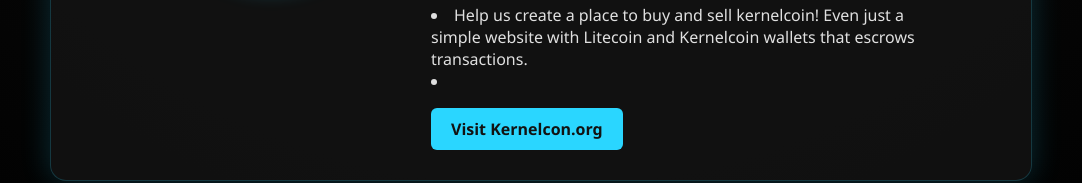
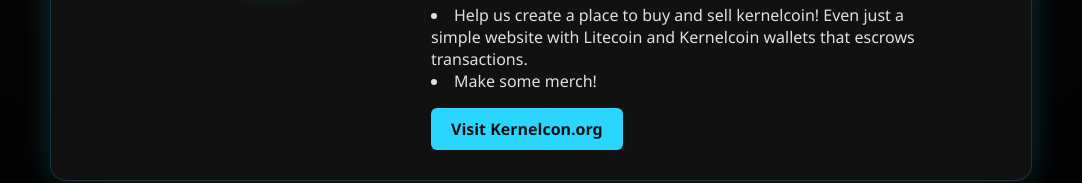
Before and after one commit to kernelcoinproject/kernelcoin, a plain HTML site: page index.html in a window 1280 px wide. Shown: the part 530-713 px from the top of the page, without its empty margins (99-1181 px from the left). Drawn offline with Linux system fonts and the light colour scheme.

Commit message:
Update index.html

```diff
--- a/index.html
+++ b/index.html
@@ -137,7 +137,7 @@
       <h2>Help us grow!</h2>
       <p>
         <li>Help us create a place to buy and sell kernelcoin! Even just a simple website with Litecoin and Kernelcoin wallets that escrows transactions.</li>
-        <li></li>
+        <li>Make some merch!</li>
       </p>
       <div class="cta">
         <a href="https://kernelcon.org" target="_blank">Visit Kernelcon.org</a>
```
